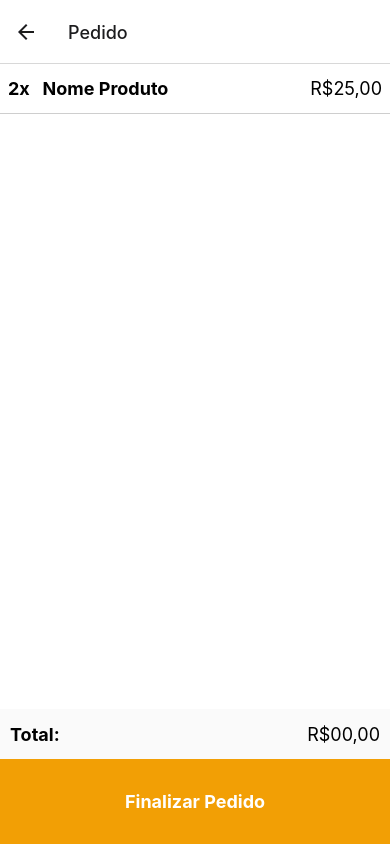
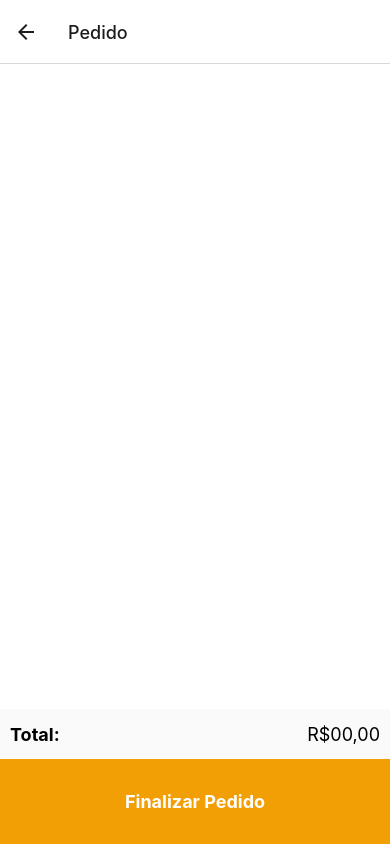
Before and after one commit to PedroHy/app-cardapio, a React Native app: screen /Resume in a window 390 px wide. Built offline with nearby package versions, Linux system fonts and the light colour scheme.

Commit message:
adding functions to context

```diff
--- a/src/activities/Resume.js
+++ b/src/activities/Resume.js
@@ -1,16 +1,18 @@
-import React from "react";
+import React, { useContext } from "react";
 import { View, Text, StyleSheet, TouchableOpacity, FlatList } from 'react-native';
 import ResumeItem from '../components/ResumeItem';
+import { ProductContext } from "../contexts/products";
 
 export default function Resume({ navigation }) {
+
+    const { products } = useContext(ProductContext)
+
 
     return (
         <View style={styles.container}>
             <FlatList style={styles.list}
-                data={[
-                    { key: 'item1' },
-                ]}
-                renderItem={({ item }) => <ResumeItem />}>
+                data={ products }
+                renderItem={({ item }) => <ResumeItem quantite={item.quantite} name={item.name} price={item.price} />}>
             </FlatList>
             <View style={styles.totalArea}>
                 <Text style={styles.txtTotal}>Total:</Text>
--- a/src/components/ProductCard/index.js
+++ b/src/components/ProductCard/index.js
@@ -2,11 +2,60 @@ import React from "react";
 
 import { View, Text, TouchableOpacity, Image } from 'react-native';
 import styles from './style';
-import { useState } from 'react';
+import { useState, useContext } from 'react';
+import { ProductContext } from "../../contexts/products";
 
 const ProductCard = ()=>{
 
+    const { addProduct, removeProduct, updateQuantite } = useContext(ProductContext);
     const [ quantite, setQuantite ] = useState(0);
+
+    const handleAdd = ()=>{
+        setQuantite(quantite+1)
+        if(quantite == 0){
+            addProduct(
+                {
+                    id:1,
+                    quantite: 1,
+                    name: 'Mussarela',
+                    description: 'descrição',
+                    price: 28.99
+                }
+            )
+        }else{
+            updateQuantite({
+                id:1,
+                quantite: quantite+1,
+                name: 'Mussarela',
+                description: 'descrição',
+                price: 28.99
+            })
+        }
+    }
+
+    const handleRemove = ()=>{
+        setQuantite(quantite-1)
+        updateQuantite(
+            {
+                id:1,
+                quantite: quantite-1,
+                name: 'Mussarela',
+                description: 'descrição',
+                price: 28.99
+            }
+        )
+        if(quantite-1 == 0){
+            removeProduct(
+                {
+                    id: 1,
+                    quantite: 1,
+                    name: 'Mussarela',
+                    description: 'descrição',
+                    price: 28.99
+                }
+            )
+        }
+    }
 
     return(
         <View style={styles.card}>
@@ -18,11 +67,11 @@ const ProductCard = ()=>{
                 </Text>
                 <Text style={styles.price}>R$00,00</Text>
                 <View style={styles.addArea}>
-                    <TouchableOpacity style={styles.btnLess} disabled={quantite>0?false:true} onPress={()=>setQuantite(quantite-1)}>
+                    <TouchableOpacity style={styles.btnLess} disabled={quantite>0?false:true} onPress={()=>handleRemove()}>
                         <Text style={styles.btnText}>-</Text>
                     </TouchableOpacity>
                     <Text>{quantite}</Text>
-                    <TouchableOpacity style={styles.btnMore} onPress={()=>setQuantite(quantite+1)}>
+                    <TouchableOpacity style={styles.btnMore} onPress={()=>handleAdd()}>
                         <Text style={styles.btnText}>+</Text>
                     </TouchableOpacity>
                 </View>
--- a/src/components/ResumeItem/index.js
+++ b/src/components/ResumeItem/index.js
@@ -3,14 +3,14 @@ import { View, Text } from 'react-native';
 
 import styles from './style';
 
-const ResumeItem = ()=>{
+const ResumeItem = ({quantite, name, price})=>{
     return(
         <View style={styles.item}>
             <View style={styles.sub}>
-                <Text style={styles.txtName}>2x   </Text>
-                <Text style={styles.txtName}>Nome Produto</Text>
+                <Text style={styles.txtName}>{quantite}x   </Text>
+                <Text style={styles.txtName}>{name}</Text>
             </View>
-            <Text style={styles.price}>R$25,00</Text>
+            <Text style={styles.price}>R${price}</Text>
         </View>
     )
 }
--- a/src/contexts/products.js
+++ b/src/contexts/products.js
@@ -1,11 +1,33 @@
-import React, { createContext } from "react";
+import React, { createContext, useState } from "react";
 
 export const ProductContext = createContext([]);
 
 function ProductProvider({children}){
 
+    const [ products, setProducts ] = useState([]);
+
+    const addProduct = (product)=>{
+        setProducts([...products, product])
+        console.log(products)
+    }
+
+    const removeProduct = (product)=>{
+        const filtred = products.filter((item)=>{
+            return item.id != product.id
+        })
+        setProducts(filtred)
+    }
+
+    const updateQuantite = (product)=>{
+        let filtred = products.filter((item)=>{
+            return item.id != product.id
+        })
+        filtred.push(product)
+        setProducts(filtred)
+    }
+
     return(
-        <ProductContext.Provider>
+        <ProductContext.Provider value={{products, addProduct, removeProduct, updateQuantite}}>
             {children}
         </ProductContext.Provider>
     )
```
